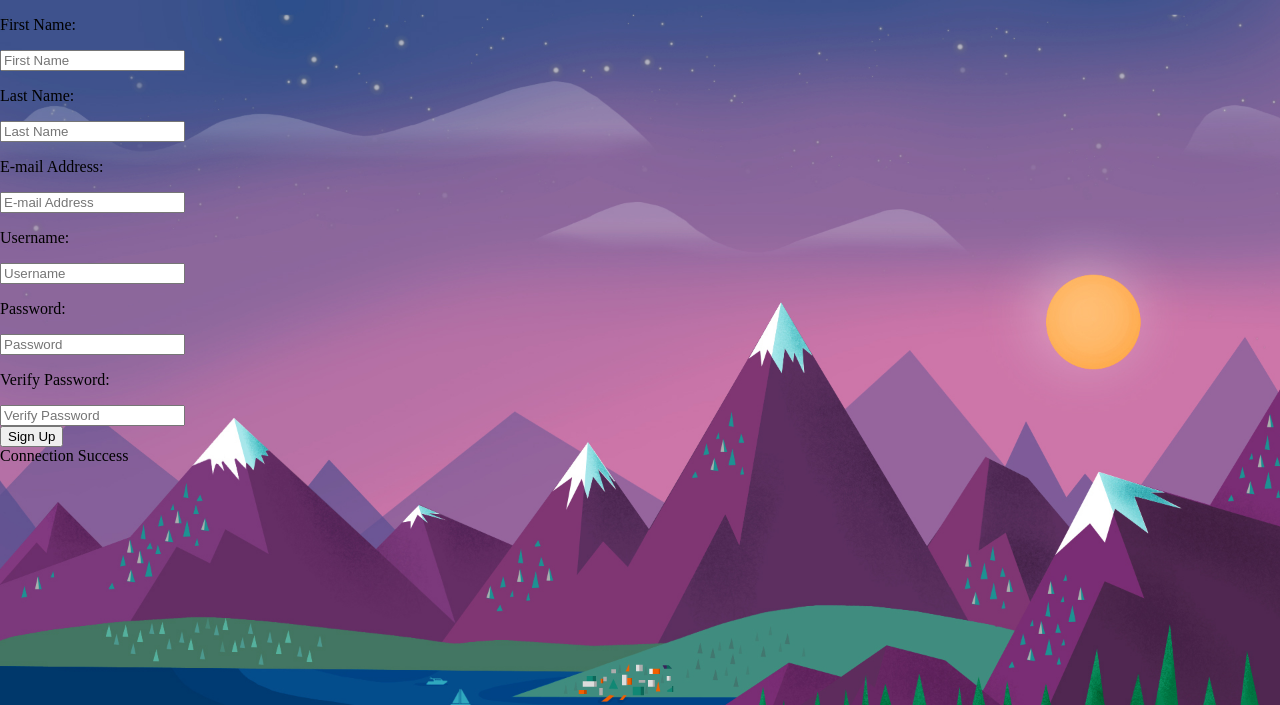
After one commit to joshbantayan/webtech-lec-finals, a PHP site: page /pages/signup.php in a window 1280 px wide. The commit adds this page. Shown: the top 705 px of the page. Run offline with PHP 8.4, Linux system fonts and the light colour scheme.

Commit message:
uptaded the sign up

```diff
--- a/pages/login.html
+++ b/pages/login.php
@@ -25,5 +25,8 @@
             </form>
         </div>
     </body>
+</html>
 
-</html>
+    <?php
+        require "../php/connect.php";
+    ?>
--- /dev/null
+++ b/pages/signup.php
@@ -0,0 +1,58 @@
+<!DOCTYPE HTML>
+
+<html>
+
+    <head>
+        <Title>Webtech Finals</Title>
+        <link rel="icon" type="image/png" href="Images/Icon2.png" style="width: 200px">
+        <link rel="stylesheet" href="Css/main.css">
+        <meta charset="utf-8">
+        <meta name="viewport" content="width=device-width, initial-scale=1">
+    </head>
+
+    <body>
+
+    <form action="signup.php" method="post">
+        <p>First Name:</p>
+        <input type="text" name="firstName" placeholder="First Name"><br>
+        <p>Last Name:</p>
+        <input type="text" name="lastName" placeholder="Last Name"><br>
+        <p>E-mail Address:</p>
+        <input type="email" name="email" placeholder="E-mail Address"><br>
+        <p>Username: </p>
+        <input type="text" name="username" placeholder="Username"><br>
+        <p>Password: </p>
+        <input type="password" name="password" placeholder="Password"><br>
+        <p>Verify Password: </p>
+        <input type="password" name="vPassword" placeholder="Verify Password"><br>
+        <input type="submit" value="Sign Up">
+    </form>
+    </body>
+</html>
+
+  <?php
+        require "../php/connect.php";
+        $fName = "";
+        $LName = "";
+        $email = "";
+        $username = "";
+        $password = "";
+        $vPassword = "";
+
+        if(isset($_POST['firstName']) && isset($_POST['lastName']) && isset($_POST['email']) && isset($_POST['username']) && isset($_POST['password']) && isset($_POST['vPassword'])){
+            $fName = $_POST['firstName'];
+            $lName = $_POST['lastName'];
+            $email = $_POST['email'];
+            $username = $_POST['username'];
+            $password = $_POST['password'];
+            $password = sha1($password);
+            $vPassword = $_POST['vPassword'];
+
+            $statment = $connection->prepare("INSERT INTO user(firstname, lastname,email,username,password) VALUES(?,?,?,?,?)");
+            $statment->bind_param("sssss", $fName,$lName,$email,$username,$password);
+
+            if(!$statment->execute()){
+                     echo $statment->error;
+                    }
+        }
+    ?>
--- a/php/connect.php
+++ b/php/connect.php
@@ -3,12 +3,12 @@
 $dbServer = "localhost";
 $dbUser = "root";
 $dbPassword = "";
-$dbName = "userlogin";
+$dbName = "webtechfinals";
 
 $connection = mysqli_connect($dbServer, $dbUser, $dbPassword, $dbName);
 
 if($connection->connect_error){
-    die("Connection to database error: " . $connection->connect_error)
+    die("Connection to database error: " . $connection->connect_error);
 }
     echo "Connection Success";
 ?>
```
Also changed, not shown: index.php (renamed from index.html, +17 -4 lines), pages/signup.html (deleted, +0 -17 lines).
